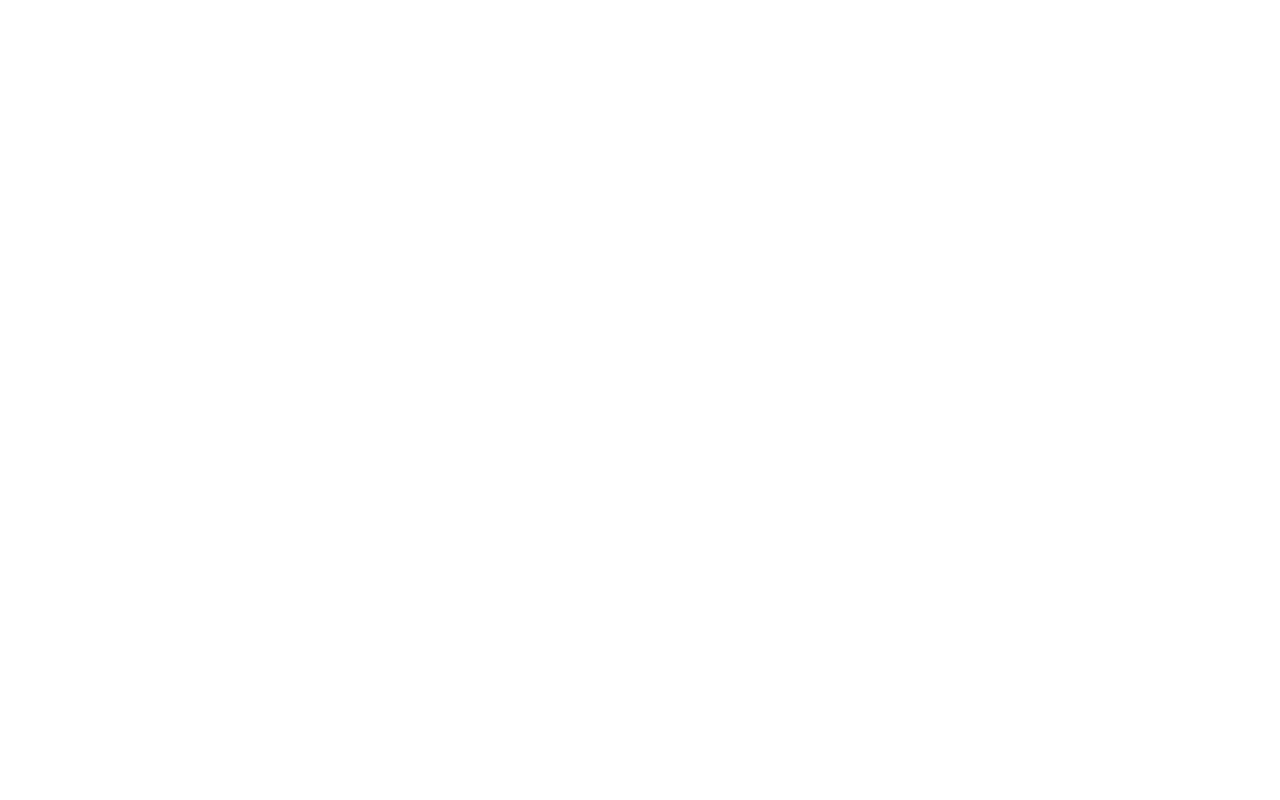
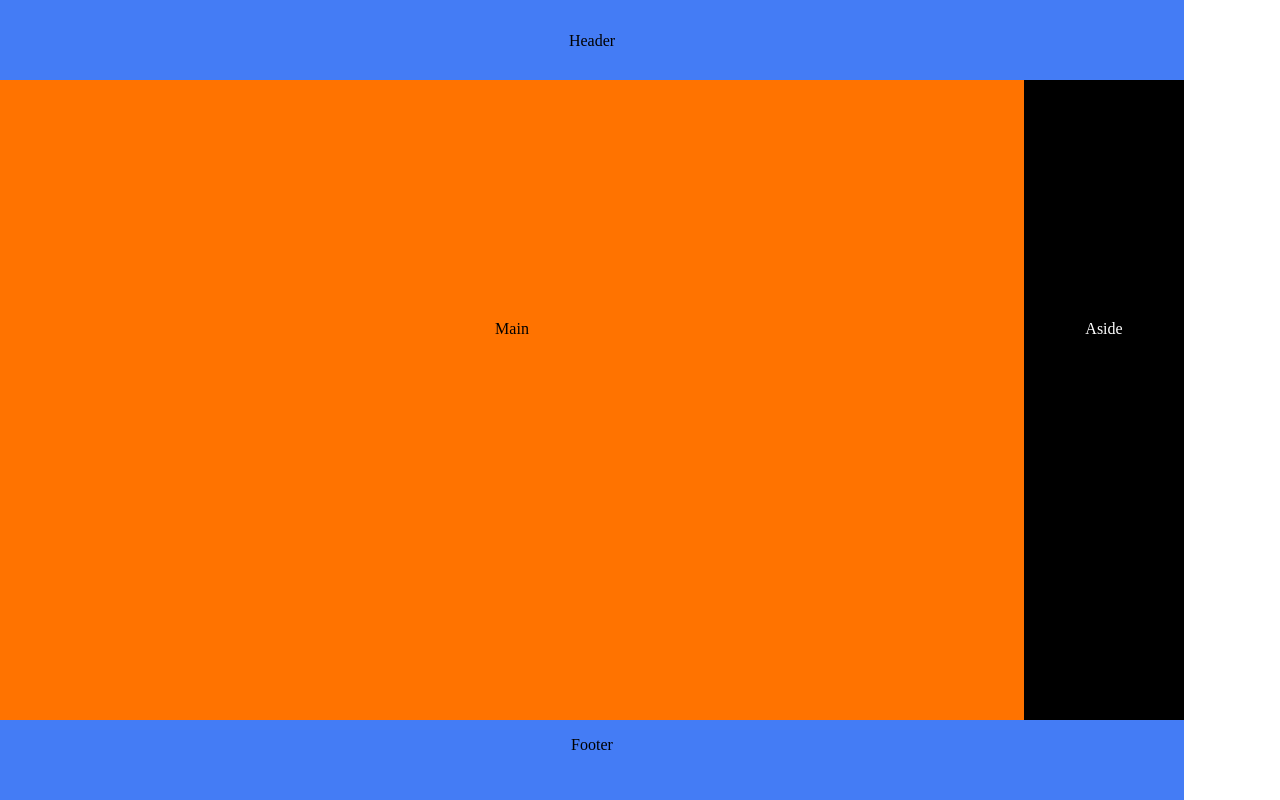
Before and after one commit to ZinhleB-UX/Project-1, a website: page index.html in a window 1280 px wide. Drawn offline with Linux system fonts and the light colour scheme.

Commit message:
Project1

```diff
--- a/index.html
+++ b/index.html
@@ -2,12 +2,23 @@
 <html lang="en">
 <head>
     <meta charset="UTF-8">
-    <meta name="viewport"
-          content="width=device-width, user-scalable=no, initial-scale=1.0, maximum-scale=1.0, minimum-scale=1.0">
+    <meta name="viewport" content="width=device-width, user-scalable=no, initial-scale=1.0, maximum-scale=1.0, minimum-scale=1.0">
     <meta http-equiv="X-UA-Compatible" content="ie=edge">
-    <title>Document</title>
+    <title>Project 1</title>
+    <link rel="stylesheet" href="styles/styles.css">
 </head>
+<style>
+    html, body {
+        padding: 0;
+        margin: 0;
+        width: 100vw;
+        height: 100vh;
+    }
+</style>
 <body>
-
+    <div class=id1>Header</div>
+    <div class=id2>Main</div>
+    <div class=id3>Aside</div>
+    <div class=id4>Footer</div>
 </body>
 </html>
--- /dev/null
+++ b/styles/styles.css
@@ -0,0 +1,31 @@
+body {
+    text-align: center;
+    display: grid;
+    grid-template-columns: 80% 10rem;
+    grid-template-rows: 10% 80%;
+    grid-template-areas:
+        "header header"
+        "content sidebar"
+        "footer footer";
+    }
+.id1{
+    grid-area: header;
+    background: rgb(68, 124, 245);
+    padding-top: 2rem;
+}
+.id2{
+    grid-area: content;
+    background: hsl(27, 100%, 50%);
+    padding-top: 15rem;
+}
+.id3{
+    grid-area: sidebar;
+    background: black;
+    color:white;
+    padding-top:15rem;
+}
+.id4{
+    grid-area: footer;
+    background:rgb(68, 124, 245);
+    padding-top: 1rem;
+}
```
Also changed, not shown: readme.md.
